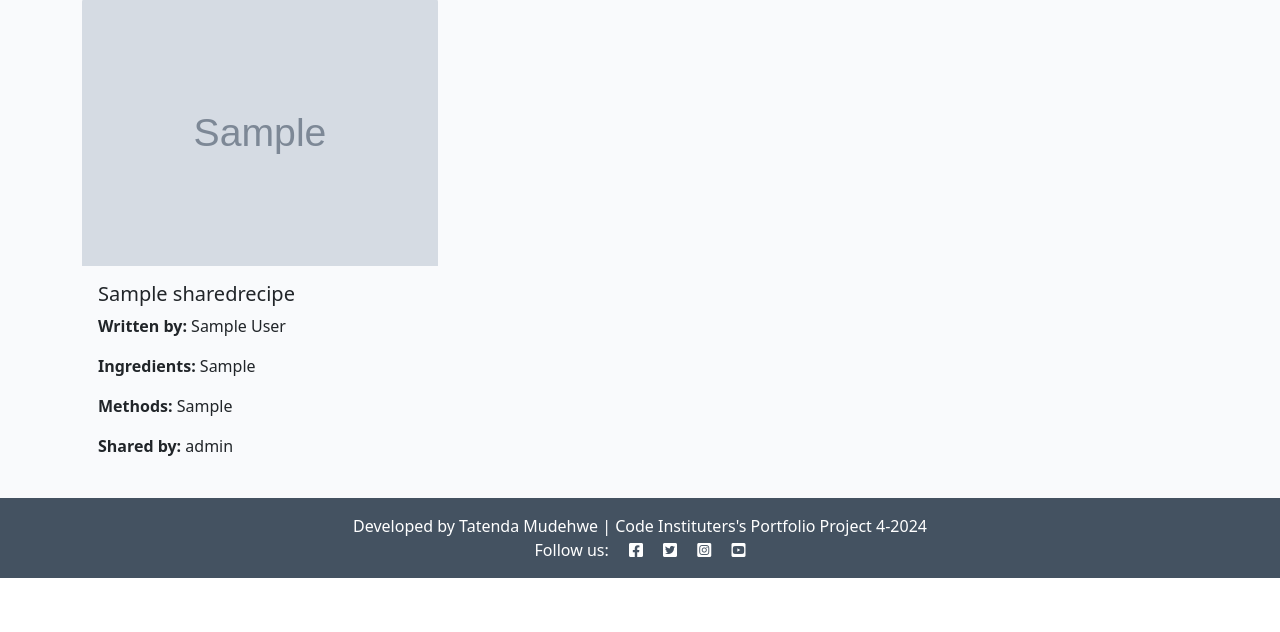
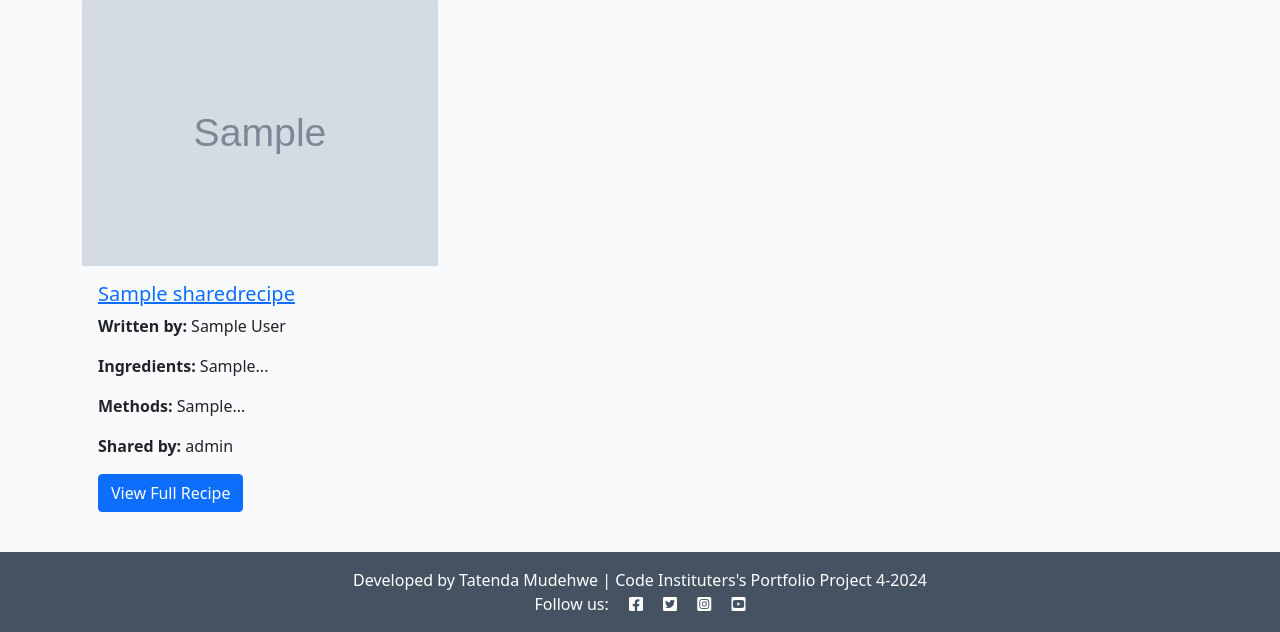
Before and after one commit to Tenda-M/recipe-haven, a Django app: page /share/ in a window 1280 px wide. Shown: the part 1049-1681 px from the top of the page. Before the commit the page ends 1627 px from the top, so only its background shows below. Run offline with Django 4.2, Linux system fonts and the light colour scheme; data comes from the database, SQL or seed files in the repository; tables that the repository leaves empty hold one stand-in row (values such as "Sample post"); grey boxes marked "Sample" are stand-in pictures; some libraries are stand-ins or nearby versions.

Commit message:
Add recipe detail view and update URL patterns in the share app

```diff
--- a/codestar/urls.py
+++ b/codestar/urls.py
@@ -18,7 +18,8 @@ from django.contrib import admin
 from django.urls import path, include
 
 urlpatterns = [
-    path('share/', include('share.urls')),
+    #path('share/', include('share.urls')),
+    path('share/', include(('share.urls', 'share'), namespace='share')),
     path("contact/", include("contact.urls")),  # Include the contact app's URLs
     path("about/", include("about.urls"), name="about-urls"),
     path('faq/', include('faq.urls')),
--- a/share/models.py
+++ b/share/models.py
@@ -1,13 +1,17 @@
-from django.db import models
+from django.db import models  # Import models from django.db
 from django.contrib.auth.models import User
 
 class SharedRecipe(models.Model):
     title = models.CharField(max_length=200)
     author = models.CharField(max_length=100)
     image = models.ImageField(upload_to='recipes/')
-    ingredients = models.TextField(default="No ingredients provided")  # Default value
-    methods = models.TextField(default="No methods provided")  # Default value
+    ingredients = models.TextField(default="No ingredients provided")
+    methods = models.TextField(default="No methods provided")
     shared_by = models.ForeignKey(User, on_delete=models.CASCADE)
 
     def __str__(self):
         return self.title
+
+    @property
+    def excerpt(self):
+        return self.ingredients[:100]  # Display first 100 characters as a brief excerpt
--- a/share/templates/share/shared_recipes.html
+++ b/share/templates/share/shared_recipes.html
@@ -22,11 +22,17 @@
                         <img src="{{ recipe.image.url }}" class="card-img-top" alt="{{ recipe.title }}">
                     {% endif %}
                     <div class="card-body">
-                        <h5 class="card-title">{{ recipe.title }}</h5>
+                        <!-- Make the title a clickable link to the recipe detail view -->
+                        <h5 class="card-title">
+                            <a href="{% url 'share:recipe_detail' recipe_id=recipe.id %}">{{ recipe.title }}</a>
+                        </h5>
                         <p class="card-text"><b>Written by:</b> {{ recipe.author }}</p>
-                        <p class="card-text"><b>Ingredients:</b> {{ recipe.ingredients }}</p>
-                        <p class="card-text"><b>Methods:</b> {{ recipe.methods }}</p>
+                        <!-- Display an excerpt of ingredients -->
+                        <p class="card-text"><b>Ingredients:</b> {{ recipe.ingredients|slice:":100" }}...</p>
+                        <p class="card-text"><b>Methods:</b> {{ recipe.methods|slice:":100" }}...</p>
                         <p class="card-text"><b>Shared by:</b> {{ recipe.shared_by.username }}</p>
+                        <!-- Add a "View Full Recipe" button -->
+                        <a href="{% url 'share:recipe_detail' recipe_id=recipe.id %}" class="btn btn-primary">View Full Recipe</a>
                     </div>
                 </div>
             </div>
--- a/share/urls.py
+++ b/share/urls.py
@@ -1,7 +1,9 @@
 from django.urls import path
 from . import views
 
+app_name = 'share'
+
 urlpatterns = [
-    # Use only one path for the share page that also displays shared recipes
     path('', views.share_page_view, name='share'),
+    path('recipe/<int:recipe_id>/', views.recipe_detail_view, name='recipe_detail'),  # URL pattern for detailed view
 ]
--- a/share/views.py
+++ b/share/views.py
@@ -1,17 +1,26 @@
-from django.shortcuts import render, redirect
+from django.shortcuts import render, get_object_or_404, redirect
+from .models import SharedRecipe
 from .forms import SharedRecipeForm
-from .models import SharedRecipe
 
 def share_page_view(request):
+    # If the request is POST, handle form submission
     if request.method == 'POST':
         form = SharedRecipeForm(request.POST, request.FILES)
         if form.is_valid():
             shared_recipe = form.save(commit=False)
             shared_recipe.shared_by = request.user
             shared_recipe.save()
-            return redirect('share')  # Redirect to refresh the page after submission
+            return redirect('share:share')  # Redirect to the share page after submission
     else:
         form = SharedRecipeForm()
 
+    # Query all shared recipes to display them on the same page
     shared_recipes = SharedRecipe.objects.all()
+
+    # Render the form and shared recipes on the same page
     return render(request, 'share/shared_recipes.html', {'form': form, 'shared_recipes': shared_recipes})
+
+def recipe_detail_view(request, recipe_id):
+    # Retrieve the detailed recipe by ID
+    recipe = get_object_or_404(SharedRecipe, id=recipe_id)
+    return render(request, 'share/recipe_detail.html', {'recipe': recipe})
--- a/templates/base.html
+++ b/templates/base.html
@@ -8,6 +8,7 @@
 {% url 'account_signup' as signup_url %}
 {% url 'account_logout' as logout_url %}
 {% url 'share' as share_url %}
+{% url 'share:share' as share_url %}
 
 <!DOCTYPE html>
 <html class="h-100" lang="en">
@@ -69,7 +70,7 @@
                     {% if user.is_authenticated %}
                     <li class="nav-item">
                         <a class="nav-link {% if request.path == share_url %}active{% endif %}" aria-current="page"
-                            href="{% url 'share' %}">Share</a>
+                            href="{% url 'share:share' %}">Share</a>
                     </li>
                     <li class="nav-item">
                         <a class="nav-link {% if request.path == logout_url %}active{% endif %}" aria-current="page"
```
Also changed, not shown: share/templates/share/recipe_detail.html (added, +24 -0 lines).
